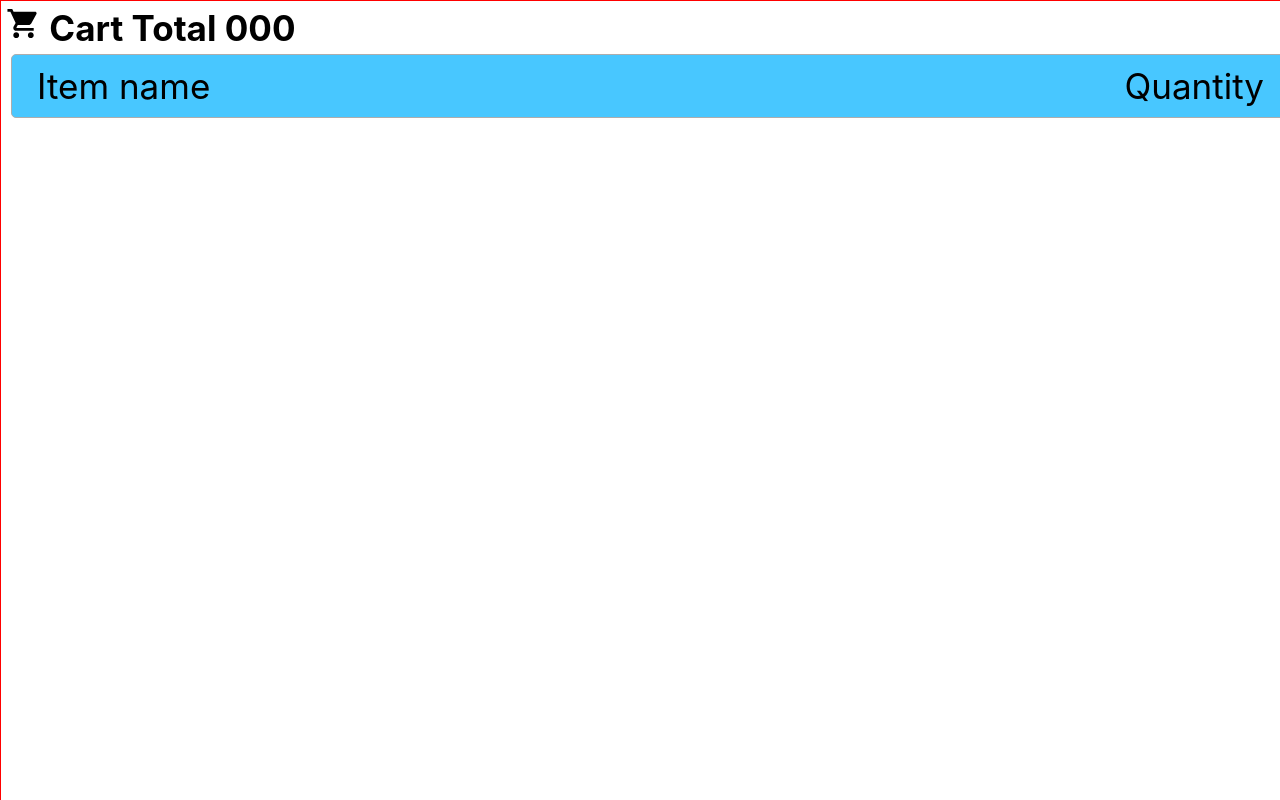
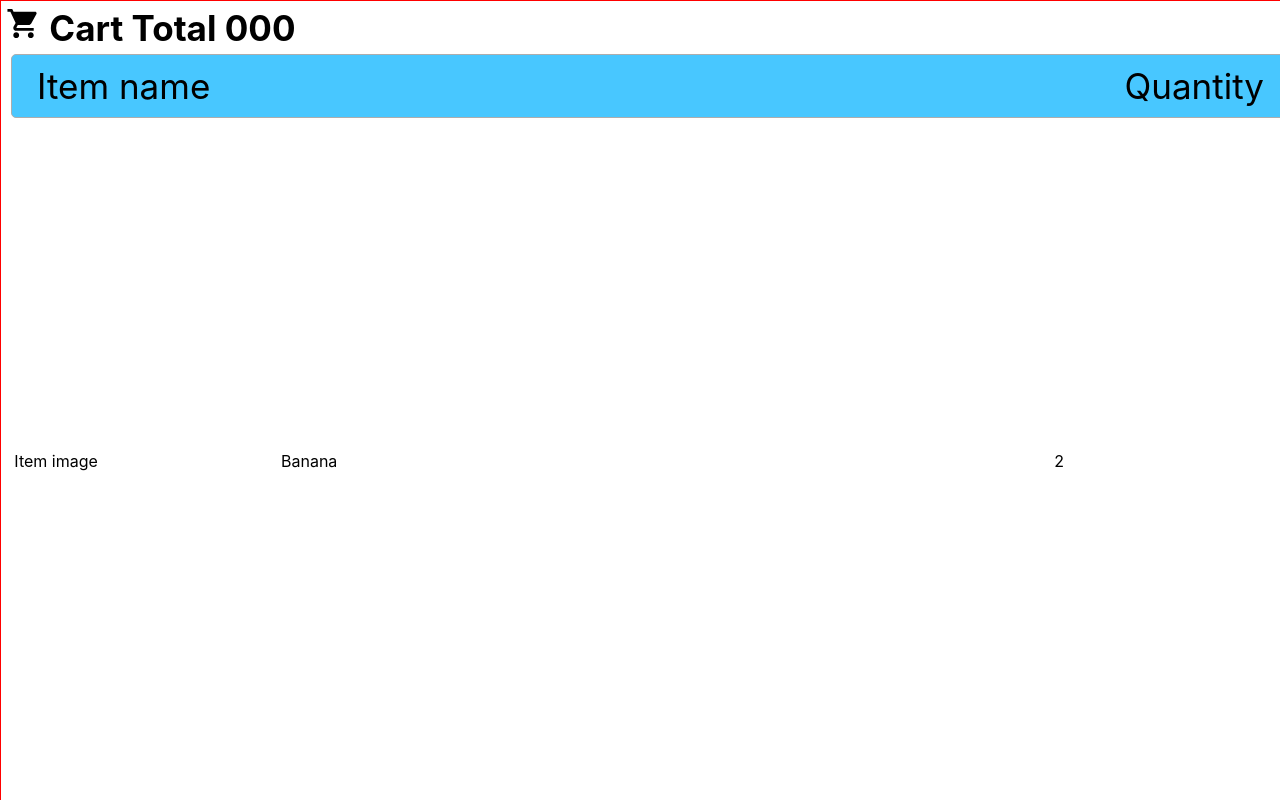
Before and after one commit to GiraffeKOOOO/GazeSelfCheckout, a React (Create React App) app: page /basket_screen in a window 1280 px wide. Shown: the top 800 px of the page. Built offline with nearby package versions, Linux system fonts and the light colour scheme.

Commit message:
working on basket item
- moved the creation of the basket item to a seperate component

```diff
--- /dev/null
+++ b/src/components/BasketItem.js
@@ -0,0 +1,22 @@
+import React from 'react';
+import Grid from '@mui/material/Grid';
+
+import '../css/BasketItem.css';
+
+function BasketItem(props) {
+    return (
+        <Grid
+            container
+            direction="row"
+            justifyContent="center"
+            alignItems="center"
+            >
+            <Grid item xs={2}>Item image</Grid>
+            <Grid item xs={5.8}>Banana</Grid>
+            <Grid item xs={2}>2</Grid>
+            <Grid item xs={2}>£1.00</Grid>
+        </Grid>
+    );
+  }
+
+  export default BasketItem;
--- a/src/screens/BasketScreen.js
+++ b/src/screens/BasketScreen.js
@@ -5,9 +5,9 @@ import ProductButton from '../components/ProductButton';
 import PayButton from '../components/PayButton';
 import BackStartButton from '../components/BackStartButton';
 import ShoppingCartIcon from '@mui/icons-material/ShoppingCart';
+import BasketItem from '../components/BasketItem';
 
 import '../css/BasketScreen.css';
-
 
 function BasketScreen() {
   return (
@@ -38,6 +38,10 @@ function BasketScreen() {
                 <Grid item xs={2} id='cart-item-quantity'>Quantity</Grid>
                 <Grid item xs={2} id='cart-item-price'>Price</Grid>
               </Grid>
+
+              <BasketItem/>
+
+
             </Grid>
 
             <Grid id='bottom-row'
```
Also changed, not shown: src/css/BasketItem.css (added).
